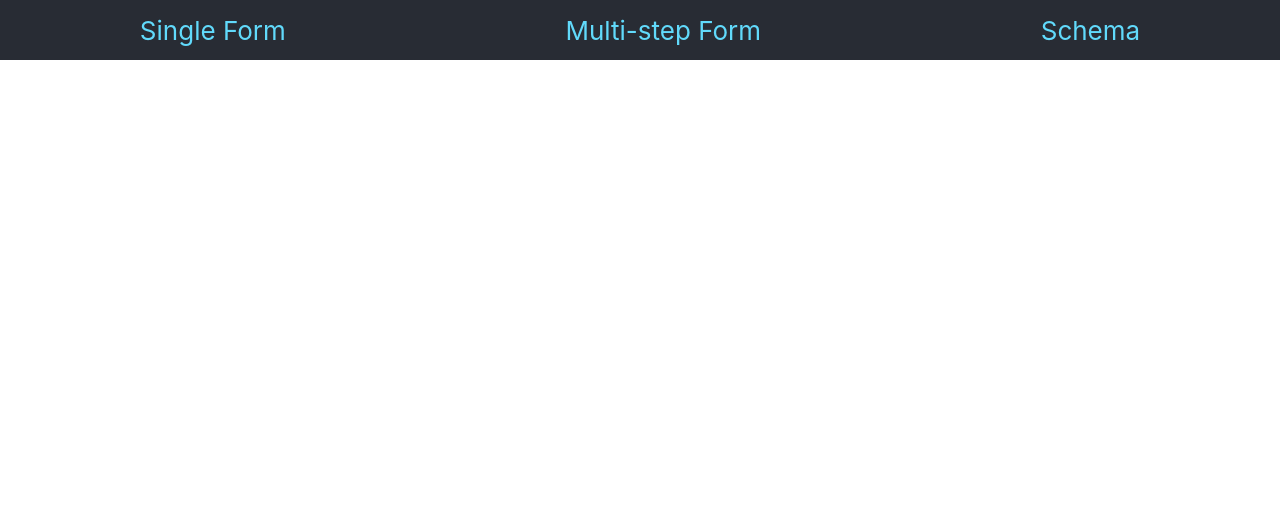
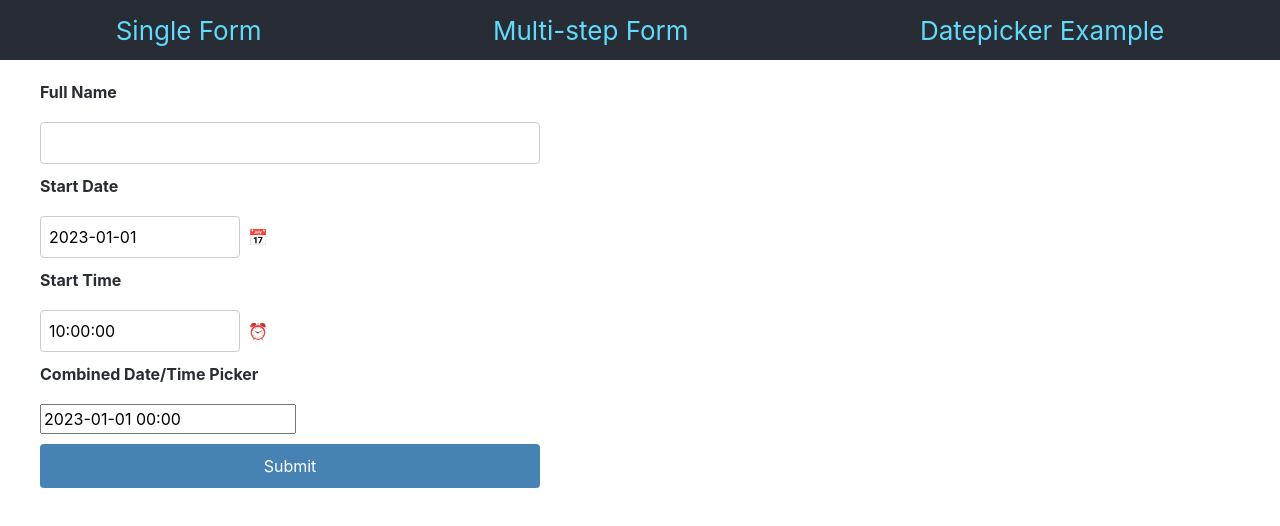
Before and after one commit to joe-oli/dynamic-form-app, a React (Create React App) app: page /datepicker-example in a window 1280 px wide. Shown: the top 526 px of the page. Built offline with nearby package versions, Linux system fonts and the light colour scheme.

Commit message:
working Date / Time Picker

```diff
--- a/package.json
+++ b/package.json
@@ -23,6 +23,7 @@
     "popper.js": "^1.16.1",
     "react": "^18.2.0",
     "react-bootstrap": "^1.6.5",
+    "react-datepicker": "^6.4.0",
     "react-dom": "^18.2.0",
     "react-router": "^5.3.4",
     "react-router-dom": "^5.3.4",
@@ -55,6 +56,7 @@
     ]
   },
   "devDependencies": {
+    "@types/react-datepicker": "^6.2.0",
     "@types/react-router-dom": "^5.3.3"
   }
 }
--- a/src/App.tsx
+++ b/src/App.tsx
@@ -19,9 +19,17 @@ import './App.css';
 import { BrowserRouter as Router, Route, Link } from 'react-router-dom';
 import SingleForm from './SingleForm';
 import MultiStepForm from './MultiStepForm';
-import Schema from './Schema';
+import MyDatepickerExample from './MyDatepickerExample';
 
 const App: React.FC = () => {
+
+  //last year at 10:00 AM
+  const initPropRow = {
+    ActualExecPeriodStartDate: "2023-01-01",
+    ActualExecPeriodStartTime: "1970-01-01T10:00:00" //in JS, we cannot have a Timeonly object, so fix it to Unix Epoch time.
+  };
+
+
   return (
     <Router>
       <div className="App">
@@ -29,13 +37,15 @@ const App: React.FC = () => {
           {/* Add your menu items here */}
           <Link to="/">Single Form</Link>
           <Link to="/multi-step-form">Multi-step Form</Link>
-          <Link to="/schema">Schema</Link>
+          <Link to="datepicker-example">Datepicker Example</Link>
         </nav>
 
         <main className="App-body">
           <Route path="/" exact component={SingleForm} />
           <Route path="/multi-step-form" component={MultiStepForm} />
-          <Route path="/schema" component={Schema} />
+
+          {/* <Route path="/datepicker-example" component={MyDatepickerExample} /> */}
+          <Route path="/datepicker-example" render={(props) => <MyDatepickerExample {...props} propRow={initPropRow} />} />
         </main>
       </div>
     </Router>
--- /dev/null
+++ b/src/MyDatepickerExample.css
@@ -0,0 +1,86 @@
+/* MyDatepickerExample.css */
+
+.form-container {
+    display: flex;
+    flex-direction: column;
+    gap: 10px; /*less spacing */
+    max-width: 500px;
+  }
+
+  .form-label {
+    font-weight: bold;
+  }
+
+  .form-input,
+  .react-datepicker-wrapper,
+  .react-datepicker__input-container {
+    width: 100%;
+  }
+
+  .form-input,
+  .datepicker-custom {
+    padding: 8px;
+    border: 1px solid #ccc;
+    border-radius: 4px;
+  }
+
+  .submit-button {
+    padding: 10px;
+    background-color: #007bff;
+    color: white;
+    border: none;
+    border-radius: 4px;
+    cursor: pointer;
+    background-color: steelblue;
+  }
+
+  .submit-button:hover {
+    background-color: #0056b3;
+  }
+
+  /* Customizing the DatePicker to have an icon */
+  .datepicker-icon-container {
+    display:flex;
+    align-items: center; /* Align items vertically */
+  }
+
+
+  .datepicker-icon {
+    /* position: absolute;
+    right: 60px;
+    top: 50%;
+    transform: translateY(-50%);
+    pointer-events: none; */
+    margin-left: 8px; /* Space between the input and the icon */
+    cursor: pointer; /* Optional: if the icon is interactive */
+  }
+
+
+  text-success {
+    color:green;
+  }
+
+  .text-error {
+    color:red;
+  }
+
+
+
+  .datepicker-icon-container {
+    display: flex;
+    align-items: center; /* Ensure vertical alignment */
+    max-width: 500px; /* Or any maximum width based on your layout */
+  }
+
+  .react-datepicker-wrapper {
+    flex-grow: 1; /* Allow the wrapper to grow and fill the space */
+  }
+
+  .datepicker-icon {
+    flex-grow: 0; /* Prevent the icon from growing */
+    margin-left: 8px; /* Space between the input and the icon */
+  }
+
+  .react-datepicker-wrapper, .datepicker-custom {
+    max-width: 200px; /* Adjust this value based on your desired input width */
+  }
--- /dev/null
+++ b/src/MyDatepickerExample.tsx
@@ -0,0 +1,133 @@
+import React, { useState } from 'react';
+import DatePicker from 'react-datepicker';
+import 'react-datepicker/dist/react-datepicker.css';
+
+import './MyDatepickerExample.css';
+
+type DatetimeExampleProps = {
+  propRow: {
+    ActualExecPeriodStartDate: string;
+    ActualExecPeriodStartTime: string;
+  };
+};
+
+const MyDatetimeExample: React.FC<DatetimeExampleProps> = ({ propRow }) => {
+  //using optional chaining (?.) and ternary operator to check if propRow and the properties exist before trying to create a new Date object.
+  //If propRow or the properties are undefined, it will set startDate and startTime to null.
+  const [startDate, setStartDate] = useState<Date | null>(
+    propRow?.ActualExecPeriodStartDate ? new Date(propRow.ActualExecPeriodStartDate) : null
+  );
+  const [startTime, setStartTime] = useState<Date | null>(
+    propRow?.ActualExecPeriodStartTime ? new Date(propRow.ActualExecPeriodStartTime) : null
+  );
+
+
+  const [fullName, setFullName] = useState<string>('');
+
+  const onActualStartDateChanged = (date: Date) => {
+    setStartDate(date);
+  };
+
+  const onActualStartTimeChanged = (time: Date) => {
+    setStartTime(time);
+  };
+
+  const onFullNameChanged = (event: React.ChangeEvent<HTMLInputElement>) => {
+    setFullName(event.target.value);
+  };
+
+
+  const onSubmit = () => {
+    if (startDate && startTime) {
+      const datetime = new Date(
+        startDate.getFullYear(),
+        startDate.getMonth(),
+        startDate.getDate(),
+        startTime.getHours(),
+        startTime.getMinutes(),
+        startTime.getSeconds()
+      );
+
+      const data = {
+        FullName: fullName,
+        Datetime: datetime.toISOString(),
+      };
+
+      console.log(data);
+    } else {
+      console.log('Please fill in all fields.');
+    }
+  };
+
+
+  const currDt = new Date();
+  const dateFiveYearsAgo = new Date(currDt.getTime()); //to be mutated, get timestamp first
+  dateFiveYearsAgo.setFullYear(dateFiveYearsAgo.getFullYear() - 5); //mutation, now 5 years ago
+
+  //
+  let handleColor = (time: Date): string => {
+    return time.getHours() > 12 ? "text-success" : "text-error";
+  };
+
+
+  return (
+    <div className="form-container">
+      <label className="form-label">Full Name</label>
+      <input
+        className="form-input"
+        type="text"
+        value={fullName}
+        onChange={onFullNameChanged}
+        maxLength={20}
+      />
+
+      <label className="form-label">Start Date</label>
+      <div className="datepicker-icon-container">
+        <DatePicker
+          selected={startDate}
+          onChange={onActualStartDateChanged}
+          dateFormat="yyyy-MM-dd"
+        showMonthDropdown
+        showYearDropdown
+        dropdownMode="select"
+          minDate={dateFiveYearsAgo}
+          maxDate={currDt}
+          className="datepicker-custom"
+        />
+        <span className="datepicker-icon">📅</span> {/* Example using an emoji as an icon */}
+      </div>
+
+      <label className="form-label">Start Time</label>
+      <div className="datepicker-icon-container">
+        <DatePicker
+          selected={startTime}
+          onChange={onActualStartTimeChanged}
+          showTimeSelect
+          showTimeSelectOnly
+	        dateFormat  = "HH:mm:ss" //for display, only show time.
+	        timeFormat  = "HH:mm" //for the selector, no seconds
+          timeIntervals={5}
+          className="datepicker-custom"
+        />
+        <span className="datepicker-icon">⏰</span> {/* Example using an emoji as an icon */}
+      </div>
+
+      <label className="form-label">Combined Date/Time Picker</label>
+      <div className="datepicker-icon-container">
+        <DatePicker
+          showTimeSelect
+          selected={startDate}
+          onChange={(date) => setStartDate(date)}
+          timeClassName={handleColor}
+          dateFormat  = "yyyy-MM-dd HH:mm" //for display, only show time.
+          popperPlacement="bottom-start" // Adjust this value as needed
+        />
+        <span className="datepicker-icon">⏰</span> {/* Example using an emoji as an icon */}
+      </div>
+
+      <button className="submit-button" onClick={onSubmit}>Submit</button>
+    </div>
+  );
+};
+
+export default MyDatetimeExample;
--- a/src/Schema.tsx
+++ /dev/null
@@ -1,13 +0,0 @@
-import React from 'react';
-
-const Schema: React.FC = () => {
-  return (
-    <div>
-      {/* Your Schema component content */}
-      <h1>Schema Page</h1>
-      {/* Add your schema components here */}
-    </div>
-  );
-};
-
-export default Schema;
```
Also changed, not shown: 1 other file (tests, documents, lock files or other folders).
